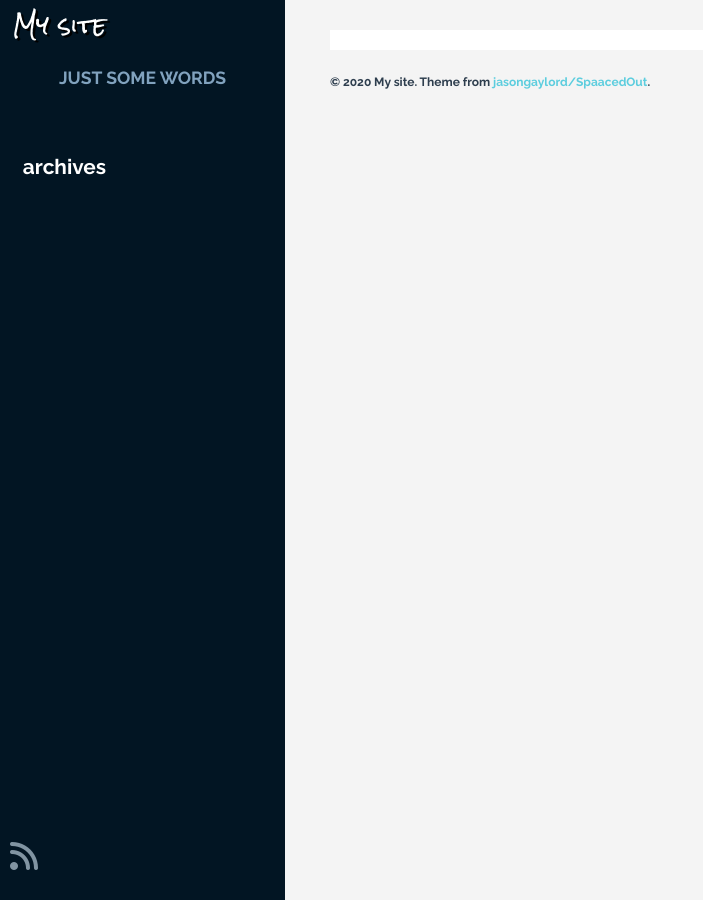
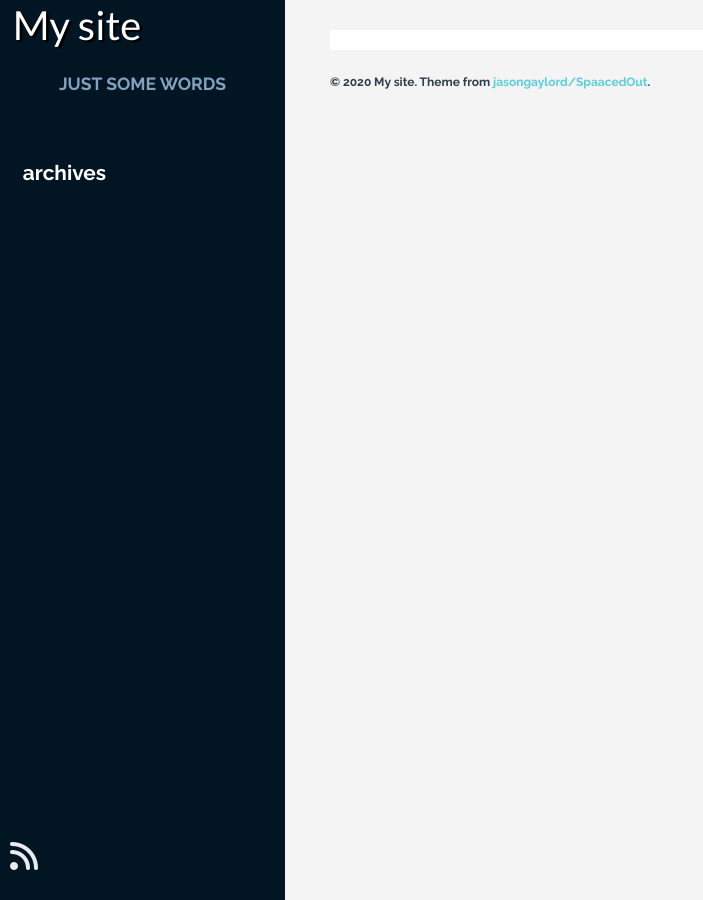
Before and after one commit to jasongaylord/SpaacedOut, a Jekyll site: the page built from index.md, in a window 1280 px wide. Shown: the whole page, without its empty margins (0-703 px from the left). Built offline with Jekyll 4.4.1, drawn with Linux system fonts in a browser that asks for light colours; nearby versions of some CDN libraries.

Commit message:
Updated core styles

```diff
--- a/_includes/head/stylesheets.html
+++ b/_includes/head/stylesheets.html
@@ -1,4 +1,4 @@
 <link rel="stylesheet" href="{{ '/assets/style.css' | relative_url }}">
 <link rel="stylesheet" href="{{ '/assets/syntax-highlight.css' | relative_url }}">
-<link href="https://fonts.googleapis.com/css?family=Rock+Salt:400|Merriweather:400|Lato|Raleway:700,900" rel="stylesheet">
+<link href="https://fonts.googleapis.com/css?family=Merriweather:400|Lato|Raleway:700,900" rel="stylesheet">
 <script src="https://kit.fontawesome.com/506794c6fa.js" crossorigin="anonymous"></script>
--- a/_sass/core/header.scss
+++ b/_sass/core/header.scss
@@ -33,7 +33,7 @@
 
     .site-title {
         font-family: $font-site-title;
-        font-size: $size-standard-font*1.4;
+        font-size: $size-standard-font*2.5;
         color: $color-white;
         text-shadow: 0.15rem 0.15rem #000;
         z-index: 6;
--- a/_sass/variables/variables.scss
+++ b/_sass/variables/variables.scss
@@ -4,7 +4,7 @@ $transition-time: 0.3s !default;
 // Fonts
 $font-standard: Merriweather, serif !default;
 $font-sans: Raleway, sans-serif !default;
-$font-site-title: "Rock Salt", cursive, sans-serif !default;
+$font-site-title: Lato, sans-serif !default;
 $font-icons: "FontAwesome" !default;
 
 // Colors
@@ -12,11 +12,12 @@ $color-primary: #222 !default;
 $color-secondary: #021523 !default;
 $color-darkgrey: #555 !default;
 $color-grey: #2e3e4e !default;
-$color-lightgrey: #8194A2 !default;
+$color-lightgrey: #e9ecef !default;
 $color-lightblue: #81a2be !default;
 $color-blue: #0a59b0 !default;
 $color-teal: #5CCDDE !default;
 $color-navy: #021523 !default;
+$color-yellow: #ffc107 !default;
 $color-orange: #FF6154 !default;
 $color-purple: #98b8fe !default;
 $color-white: #fff !default;
```
